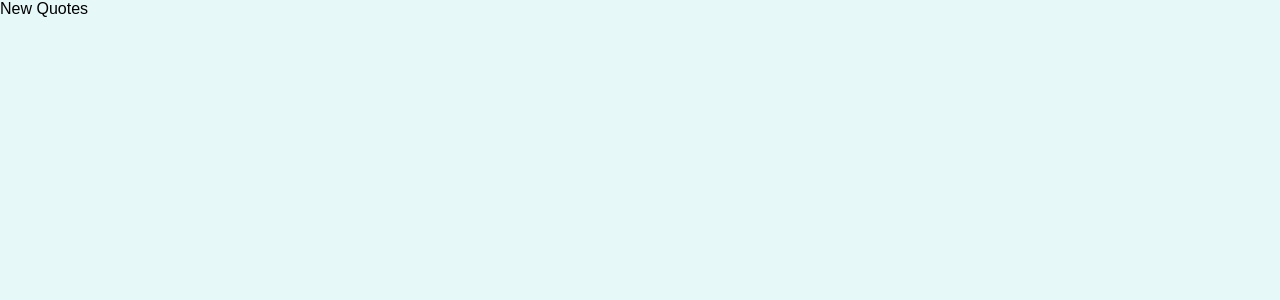
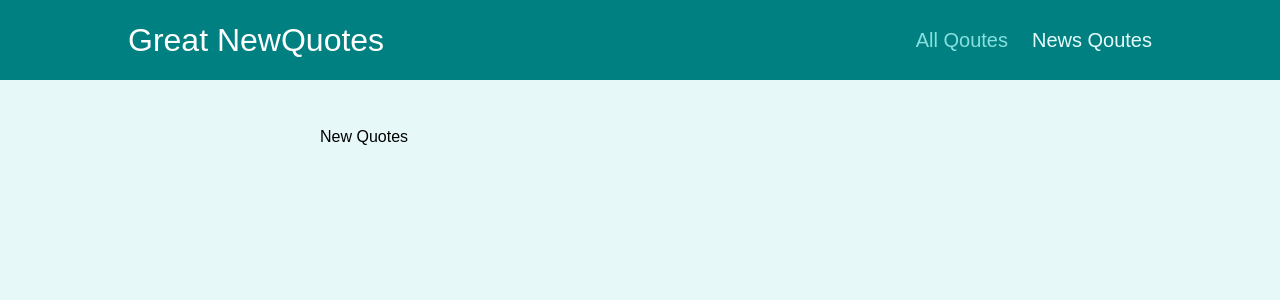
Before and after one commit to Shahzod2727/react-router, a React (Create React App) app: page /new-quote in a window 1280 px wide. Shown: the top 300 px of the page. Built offline with nearby package versions, Linux system fonts and the light colour scheme.

Commit message:
part 278

```diff
--- a/src/App.js
+++ b/src/App.js
@@ -2,13 +2,14 @@
 import AllQuotes from "./pages/AllQuotes";
 import QuoteDetail from "./pages/QuoteDetail";
 import NewQuotes from "./pages/NewQuotes";
+import Layout from "./components/layout/Layout";
 
 function App() {
   return (
-    <div>
+    <Layout>
       <Switch>
         <Route path={"/"} exact>
-          <Redirect  to={"/quotes"}/>
+          <Redirect to={"/quotes"} />
         </Route>
         <Route path={"/quotes"} exact>
           <AllQuotes />
@@ -20,7 +21,7 @@
           <NewQuotes />
         </Route>
       </Switch>
-    </div>
+    </Layout>
   );
 }
 
--- /dev/null
+++ b/src/components/layout/Layout.js
@@ -0,0 +1,16 @@
+import { Fragment } from "react";
+
+import classes from "./Layout.module.css";
+
+import MainNavigation from "./MainNavigation";
+
+const Layout = (props) => {
+  return (
+    <Fragment>
+      <MainNavigation />
+      <main className={classes.main}>{props.children}</main>
+    </Fragment>
+  );
+};
+
+export default Layout;
--- /dev/null
+++ b/src/components/layout/MainNavigation.js
@@ -0,0 +1,26 @@
+import { NavLink } from "react-router-dom";
+import classes from "./MainNavigation.module.css";
+
+const MainNavigation = () => {
+  return (
+    <header className={classes.header}>
+      <div className={classes.logo}>Great NewQuotes</div>
+      <nav className={classes.nav}>
+        <ul>
+          <li>
+            <NavLink to="/quotes" activeClassName={classes.active}>
+              All Qoutes
+            </NavLink>
+          </li>
+          <li>
+            <NavLink to="/new-quote" activeClassName={classes.active}>
+              News Qoutes
+            </NavLink>
+          </li>
+        </ul>
+      </nav>
+    </header>
+  );
+};
+
+export default MainNavigation;
```
